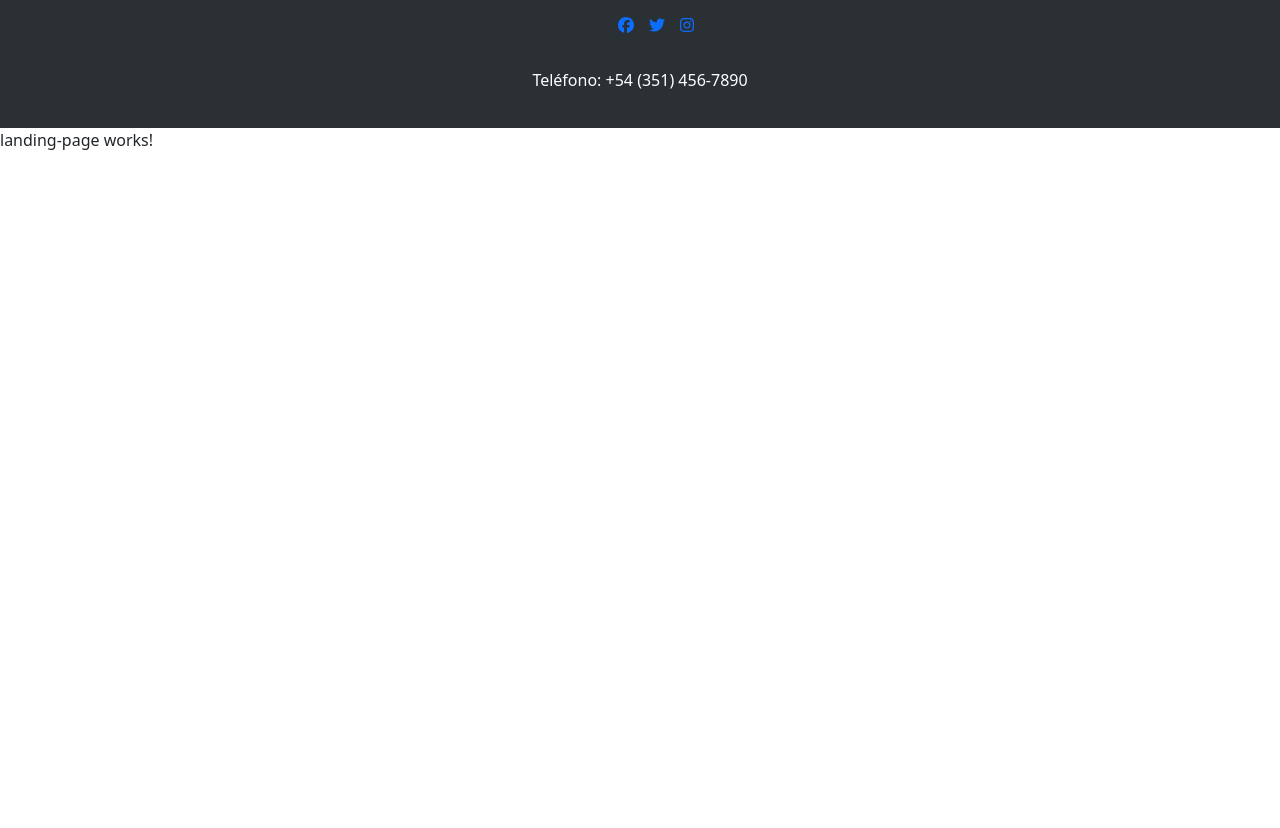
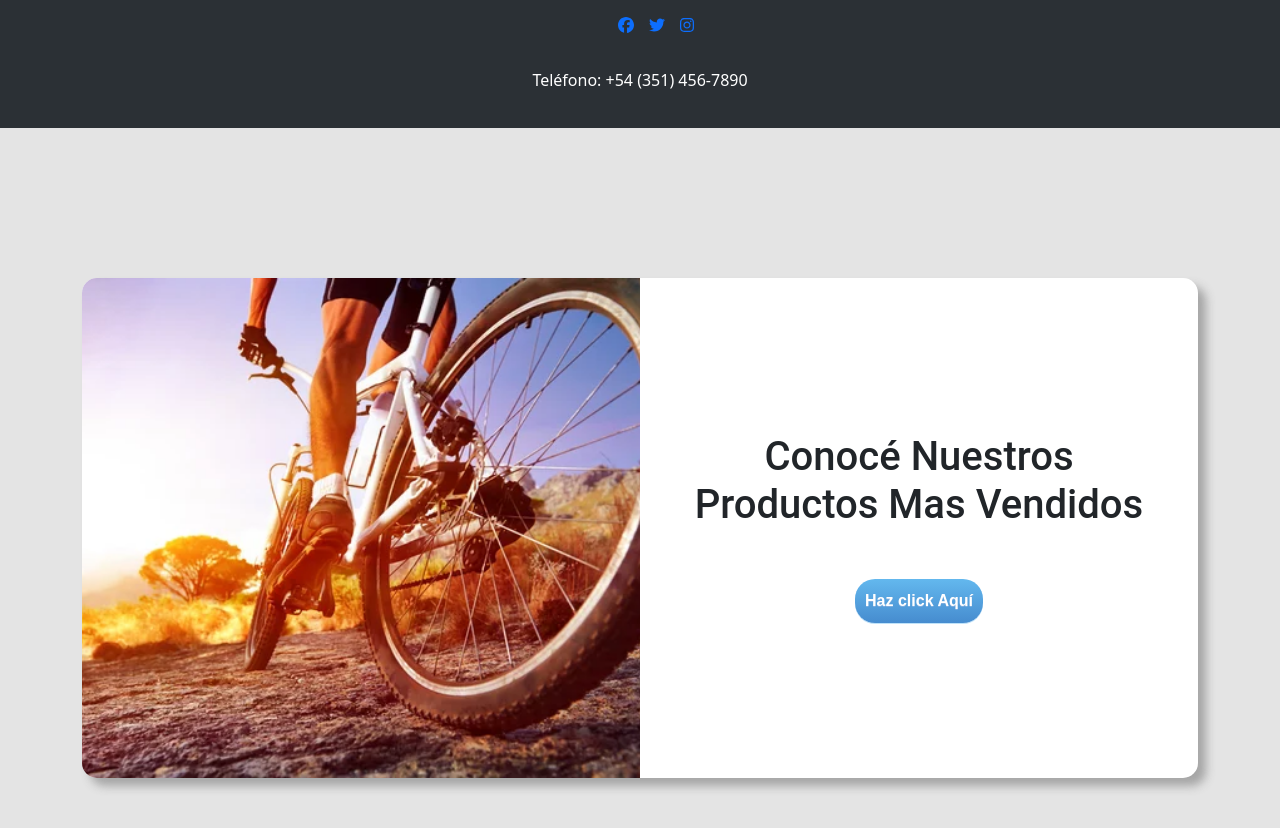
Before and after one commit to fedekrenn/tiendafull-ispc, an Angular app in the folder frontend/: page / in a window 1280 px wide. Shown: the part 720-1548 px from the top of the page. Before the commit the page ends 888 px from the top, so only its background shows below. Built offline with nearby package versions, Linux system fonts and the light colour scheme.

Commit message:
Se crea componente 'acerca-de-nosotros'

```diff
--- a/frontend/src/app/app.component.ts
+++ b/frontend/src/app/app.component.ts
@@ -7,12 +7,13 @@ import { ProductoComponent } from './components/producto/producto.component';
 import { LoginPageComponent } from './components/login-page/login-page.component';
 import { LandingPageComponent } from './components/landing-page/landing-page.component';
 import { RegistroComponent } from './components/registro/registro.component';
+import { AcercaDeNosotrosComponent } from './components/acerca-de-nosotros/acerca-de-nosotros.component';
 
 
 @Component({
   selector: 'app-root',
   standalone: true,
-  imports: [RouterOutlet, HeaderComponent, FooterComponent, GaleriaProductosComponent,LoginPageComponent, ProductoComponent, LandingPageComponent, RegistroComponent],
+  imports: [RouterOutlet, HeaderComponent, FooterComponent, GaleriaProductosComponent,LoginPageComponent, ProductoComponent, LandingPageComponent, RegistroComponent, AcercaDeNosotrosComponent],
   templateUrl: './app.component.html',
   styleUrl: './app.component.css'
 })
--- /dev/null
+++ b/frontend/src/app/components/acerca-de-nosotros/acerca-de-nosotros.component.html
@@ -0,0 +1 @@
+<p>acerca-de-nosotros works!</p>
--- a/frontend/src/app/components/landing-page/landing-page.component.css
+++ b/frontend/src/app/components/landing-page/landing-page.component.css
@@ -0,0 +1,392 @@
+/* landing-page.component.css
+
+.landing-page {
+    text-align: center;
+    padding: 100px 0;
+  }
+
+  .landing-page h1 {
+    font-size: 3rem;
+    margin-bottom: 20px;
+  }
+
+  .landing-page p {
+    font-size: 1.2rem;
+    margin-bottom: 30px;
+  }
+
+ estilos landing */
+
+ * {
+  margin: 0;
+  padding: 0;
+  box-sizing: border-box;
+}
+
+a {
+  color: inherit;
+}
+
+a:hover {
+  text-decoration: none;
+  color: #4b93d4;
+}
+
+h1 {
+  text-align: center;
+  margin: 60px 0;
+}
+
+p {
+  margin-bottom: 0;
+}
+
+img {
+  width: 100%;
+}
+
+ul {
+  margin: 0;
+  padding: 0;
+}
+
+ul li {
+  list-style: none;
+}
+
+body {
+  font-family: "Roboto", sans-serif;
+  background-color: #e4e4e4;
+}
+
+main {
+  padding: 10px 20px;
+  min-height: 100vh;
+}
+
+footer {
+  display: flex;
+  flex-direction: column;
+  align-items: center;
+  gap: 15px;
+  background-color: #2b3035;
+  color: #fff;
+  padding: 20px;
+}
+
+footer ul {
+  display: flex;
+  gap: 15px;
+}
+
+.main-section {
+  display: flex;
+  flex-wrap: wrap;
+  justify-content: center;
+  align-items: center;
+  gap: 50px;
+}
+
+.main-card{
+  display: flex;
+  /* justify-content: space-evenly; */
+  align-items: center;
+  flex-wrap: wrap;
+  width: 90%;
+  min-height: 450px;
+  overflow: hidden;
+  margin: 0 auto;
+  background-color: white;
+  border-radius: 15px;
+  box-shadow: 8px 8px 10px #5353536e;
+}
+
+.main-card img {
+  width: 50%;
+  height: 500px;
+  object-fit: cover;
+
+}
+
+.main-card h1 {
+  width: 90%;
+  margin: 0 auto;
+}
+
+.main-card > div {
+  display: flex;
+  flex-direction: column;
+  gap: 50px;
+  width: 40%;
+  flex: 1;
+}
+
+.main-card .item-card-btn{
+  display: block;
+  text-align: center;
+  max-width: 200px;
+  margin: 0 auto;
+}
+
+.item-card {
+  display: flex;
+  flex-direction: column;
+  align-items: center;
+  justify-content: space-evenly;
+  background-color: white;
+  padding: 15px;
+  width: 300px;
+  height: 400px;
+  border-radius: 15px;
+  box-shadow: 8px 8px 10px #5353536e;
+}
+
+.item-card-btn {
+  padding: 10px;
+  font-family: Arial;
+  border-width: 1px;
+  color: #fff;
+  border-color: #3866a3;
+  font-weight: bold;
+  border-radius: 20px;
+  box-shadow: 0px 1px 0px 0px #bee2f9;
+  text-shadow: 0px 1px 0px #7cacde;
+  background: linear-gradient(#63b8ee, #468ccf);
+  text-decoration: none;
+}
+
+.item-card:hover {
+  transform: scale(1.1);
+  transition: 0.3s;
+}
+
+.item-card-btn:hover {
+  background: #03244e;
+  transition: 0.5s;
+}
+
+.logo-tienda {
+  width: 100px;
+}
+
+.product-section {
+  display: flex;
+  justify-content: center;
+  background-color: #fff;
+  max-width: 1050px;
+  gap: 30px;
+  margin: 40px auto;
+  padding: 30px;
+  border-radius: 15px;
+  box-shadow: 8px 8px 10px #5353536e;
+}
+
+.product-section img {
+  width: 500px;
+  object-fit: contain;
+}
+
+.product-section .detail-section {
+  display: flex;
+  flex-direction: column;
+  justify-content: space-around;
+  width: 400px;
+  border: 2px solid black;
+  border-radius: 15px;
+  padding: 20px;
+  min-height: 600px;
+}
+
+.product-section h2 {
+  font-size: 1.5em;
+}
+
+.product-section .price {
+  font-size: 2.1em;
+}
+
+.contact-page {
+  display: flex;
+  justify-content: space-evenly;
+  align-items: center;
+  gap: 20px;
+  max-width: 1300px;
+  margin: 0 auto;
+  padding: 40px;
+}
+
+.container {
+  max-width: 500px;
+  min-height: 500px;
+  padding: 20px;
+  margin: 0;
+  background-color: #fff;
+  box-shadow: 0 0 10px rgba(0, 0, 0, 0.1);
+}
+
+.container h1 {
+  margin: 10px;
+}
+
+.register-form{
+  display: flex;
+  flex-direction: column;
+  gap: 10px;
+}
+
+.contact-form {
+  margin-top: 20px;
+}
+
+.contact-form input[type="text"],
+.contact-form input[type="email"],
+.contact-form textarea {
+  width: 100%;
+  padding: 10px;
+  margin-bottom: 10px;
+  border: 1px solid #ccc;
+  border-radius: 5px;
+}
+
+iframe {
+  width: 100%;
+  height: 500px;
+}
+
+.contact-form input[type="submit"] {
+  background-color: #007bff;
+  color: #fff;
+  border: none;
+  padding: 10px 20px;
+  cursor: pointer;
+}
+
+.contact-info {
+  text-align: center;
+  margin-top: 20px;
+}
+
+.contact-info p {
+  margin: 5px 0;
+}
+
+.info-page {
+  max-width: 1100px;
+  margin: 0 auto;
+  padding: 20px;
+}
+
+.info-page h2 {
+  font-size: 1.5em;
+  margin: 30px 0 10px 0;
+}
+
+.info-page img {
+  max-width: 800px;
+  object-fit: contain;
+  display: block;
+  margin: 60px auto 40px auto;
+}
+
+.lista-desarralladores {
+  display: flex;
+  flex-wrap: wrap;
+  justify-content: space-evenly;
+  gap: 15px;
+  margin: 60px 0;
+}
+
+.lista-desarralladores h3 {
+  font-size: 1em;
+  font-weight: bold;
+}
+
+.lista-desarralladores img {
+  margin: 0 auto;
+  width: 100px;
+  height: 100px;
+  object-fit: cover;
+  border-radius: 50%;
+}
+
+@media (max-width: 1041px) {
+  .main-section {
+      padding: 40px 0;
+  }
+
+  .contact-page {
+      flex-direction: column-reverse;
+      align-items: center;
+      padding: 40px;
+  }
+
+  .product-section {
+      flex-direction: column;
+      align-items: center;
+      gap: 30px;
+      margin: 40px auto;
+      padding: 30px;
+      border-radius: 15px;
+      box-shadow: 8px 8px 10px #5353536e;
+  }
+
+  .product-section img {
+      width: 100%;
+      object-fit: contain;
+  }
+
+  .product-section .detail-section {
+      width: 100%;
+      margin-top: 20px;
+      border: none;
+      min-height: 600px;
+  }
+
+  .detail-section h1 {
+      margin: 10px 0;
+  }
+}
+
+@media (max-width: 765px) {
+  .main-card{
+      flex-direction: column-reverse;
+  }
+
+  .main-card img {
+      width: 100%;
+  }
+
+  .main-card div {
+      margin: 50px 0;
+      width: 100%;
+  }
+}
+
+@media (max-width: 585px) {
+  iframe {
+      width: 100%;
+      height: 300px;
+  }
+
+  .price {
+      text-align: center;
+  }
+
+  .info-page img {
+      width: 100%;
+      height: 300px;
+  }
+
+  .product-section {
+      padding: 5px;
+  }
+
+  .product-section .detail-section {
+      margin-top: 0;
+      padding: 10px;
+  }
+}
+
+.logo-login {
+  width: 80px;
+}
--- a/frontend/src/app/components/landing-page/landing-page.component.html
+++ b/frontend/src/app/components/landing-page/landing-page.component.html
@@ -1 +1,43 @@
-<p>landing-page works!</p>
+<!DOCTYPE html>
+<html lang="es">
+  <head>
+    <meta charset="UTF-8">
+    <meta name="viewport" content="width=device-width, initial-scale=1.0">
+    <meta
+      name="description"
+      content="Tienda Full es una tienda de bicicletas de montaña, ruta y urbanas.">
+    <link rel="shortcut icon" href="./assets/icons/favicon.png" type="image/x-icon">
+    <link
+      href="https://cdn.jsdelivr.net/npm/bootstrap@5.3.1/dist/css/bootstrap.min.css"
+      rel="stylesheet"
+      integrity="sha384-4bw+/aepP/YC94hEpVNVgiZdgIC5+VKNBQNGCHeKRQN+PtmoHDEXuppvnDJzQIu9"
+      crossorigin="anonymous"
+    >
+    <link rel="stylesheet" href="./landing-page.component.css">
+    <title>Tienda Full | Venta de Bicicletas</title>
+  </head>
+  <body>
+
+    <main class="main-section">
+      <div class="main-card">
+        <img src="../../../assets/imagen-portada.jpg" alt="Imagen central de una persona andando en bicicleta">
+        <div>
+          <h1>Conocé Nuestros Productos Mas Vendidos</h1>
+          <a class="item-card-btn" href='./pages/galeria-productos.html'>Haz click Aquí</a>
+        </div>
+      </div>
+    </main>
+
+    <!-- Icons -->
+    <script
+      src="https://kit.fontawesome.com/94c0117dd6.js"
+      crossorigin="anonymous"
+    ></script>
+    <!-- Bootstrap -->
+    <script
+      src="https://cdn.jsdelivr.net/npm/bootstrap@5.3.1/dist/js/bootstrap.bundle.min.js"
+      integrity="sha384-HwwvtgBNo3bZJJLYd8oVXjrBZt8cqVSpeBNS5n7C8IVInixGAoxmnlMuBnhbgrkm"
+      crossorigin="anonymous"
+    ></script>
+  </body>
+</html>
```
Also changed, not shown: frontend/src/app/components/acerca-de-nosotros/acerca-de-nosotros.component.ts (added, +12 -0 lines), frontend/src/app/components/acerca-de-nosotros/acerca-de-nosotros.component.css (added), frontend/src/assets/imagen-portada.jpg (added), 1 other file (tests, documents, lock files or other folders).
